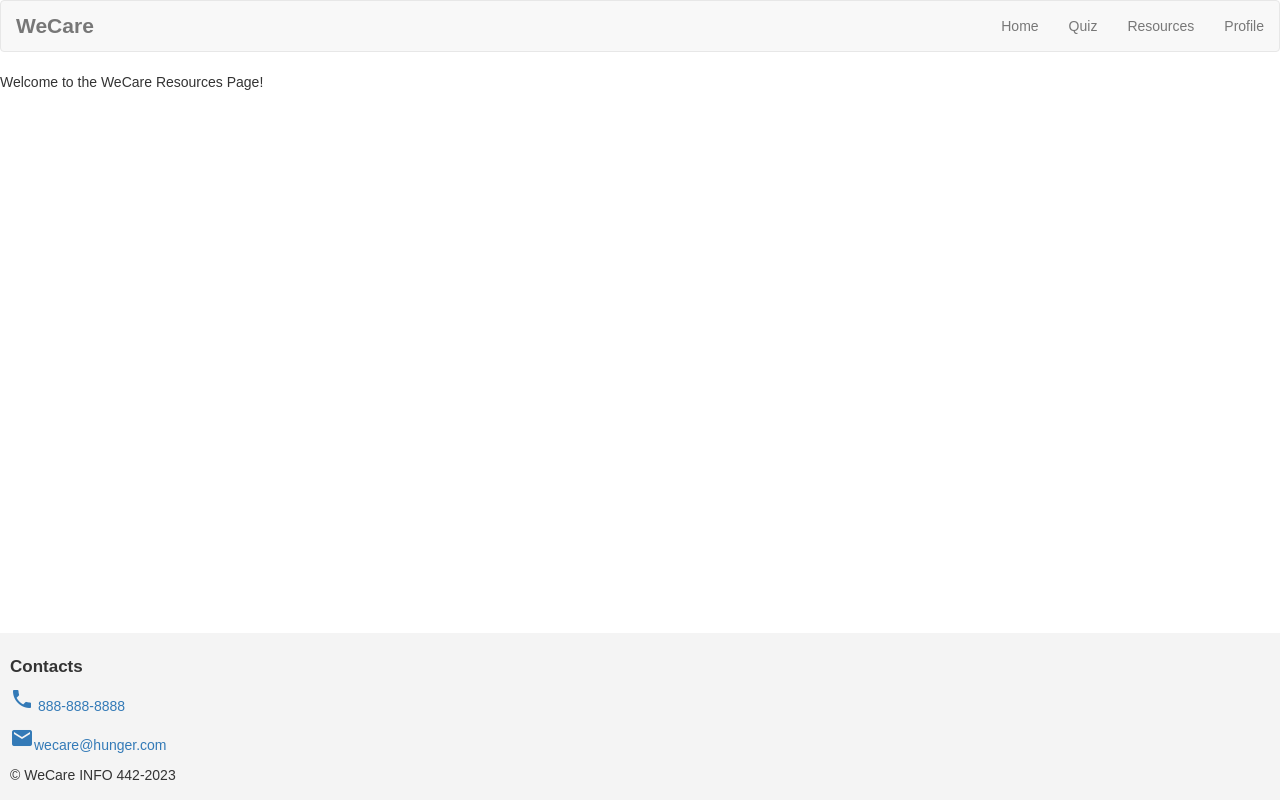
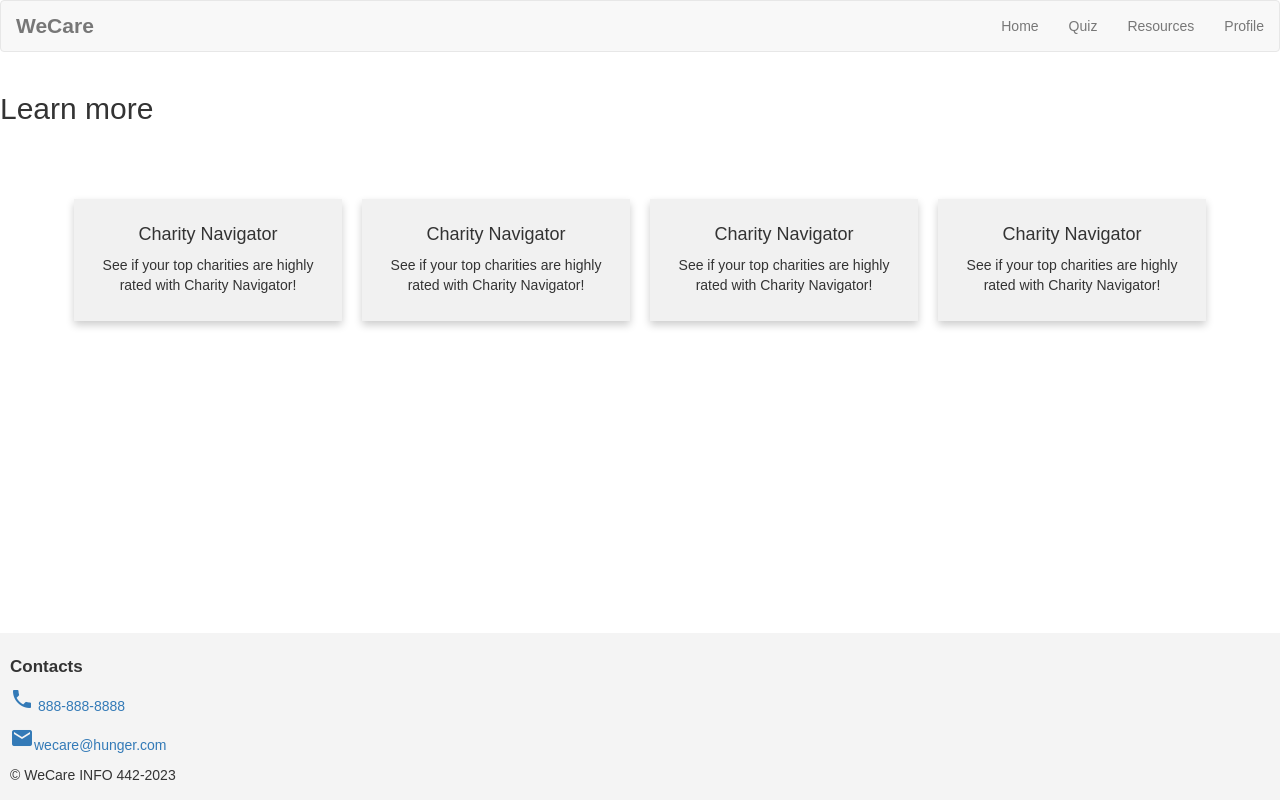
Before and after one commit to UW-INFO442-AU23/WeCare, a React (Create React App) app: page /resources in a window 1280 px wide. Built offline with nearby package versions, Linux system fonts and the light colour scheme.

Commit message:
made cards for resources page

```diff
--- a/src/components/Resources.js
+++ b/src/components/Resources.js
@@ -48,11 +48,58 @@
 )
 }
 
+function Testing2(){
+  return(
+    <div class="container">
+  <h1>My First Bootstrap Page</h1>
+  <p>This is some text.</p>
+</div>
+  )
+
+}
+
 function Resources() {
-        Testing();
+        Testing2();
     return (
       <div>
-        <div>Welcome to the WeCare Resources Page!</div>
+
+          <h2>Learn more</h2>
+
+        <div class="row, resourcerow">
+  <div class="column">
+    <div class="card">
+      <div class="card-body">
+        <h4 class="card-title">Charity Navigator</h4>
+        <p class="card-text">See if your top charities are highly rated with Charity Navigator!</p>
+      </div>
+    </div>
+  </div>
+  <div class="column">
+    <div class="card">
+      <div class="card-body">
+        <h4 class="card-title">Charity Navigator</h4>
+        <p class="card-text">See if your top charities are highly rated with Charity Navigator!</p>
+      </div>
+    </div>
+  </div>
+  <div class="column">
+    <div class="card">
+      <div class="card-body">
+        <h4 class="card-title">Charity Navigator</h4>
+        <p class="card-text">See if your top charities are highly rated with Charity Navigator!</p>
+      </div>
+    </div>
+  </div>
+  <div class="column">
+    <div class="card">
+      <div class="card-body">
+        <h4 class="card-title">Charity Navigator</h4>
+        <p class="card-text">See if your top charities are highly rated with Charity Navigator!</p>
+      </div>
+    </div>
+  </div>
+</div>
+
       </div>
 
 
--- a/src/styles.css
+++ b/src/styles.css
@@ -60,3 +60,31 @@
   .content-container {
     flex: 1; /* take up all available space */
   }
+
+/* resources page */
+.column {
+    float: left;
+    width: 25%;
+    padding: 0 10px;
+  }
+
+/* Style the counter cards */
+.card {
+  box-shadow: 0 4px 8px 0 rgba(0, 0, 0, 0.2); /* this adds the "card" effect */
+  padding: 16px;
+  text-align: center;
+  background-color: #f1f1f1;
+}
+
+/* Responsive columns - one column layout (vertical) on small screens */
+@media screen and (max-width: 600px) {
+  .column {
+    width: 100%;
+    display: block;
+    margin-bottom: 20px;
+  }
+}
+
+.resourcerow {
+    padding: 5%;
+}
```
